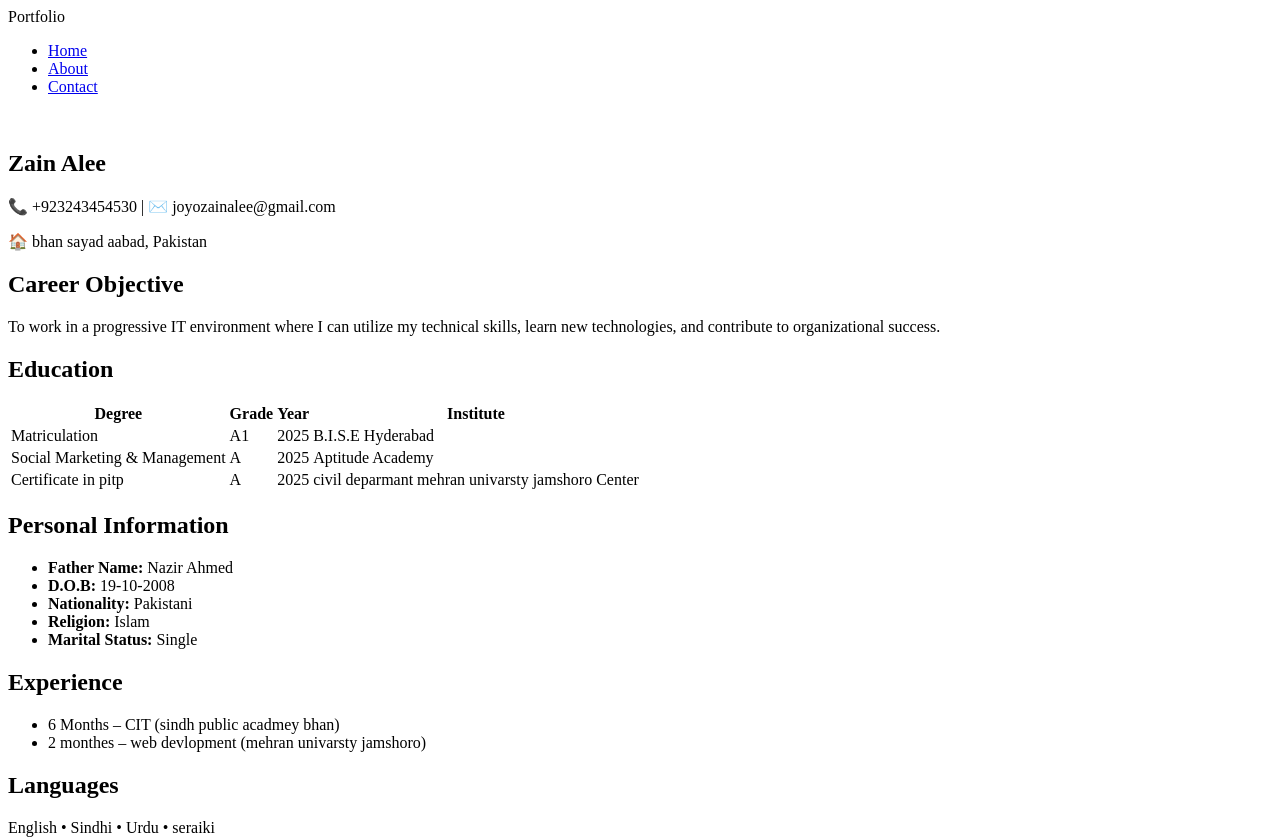
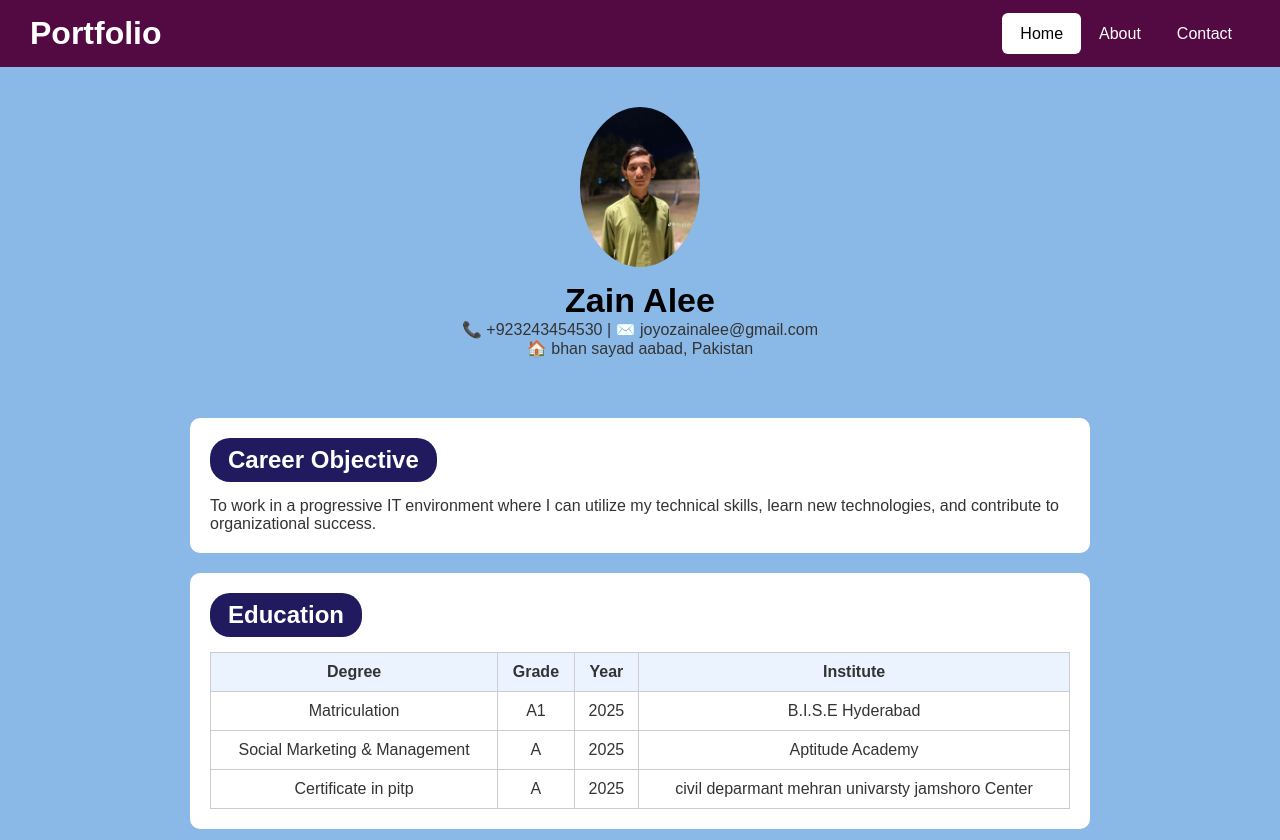
Before and after one commit to zainalijoyo73-source/PITP-Batch-2, a plain HTML site: page My Portfolio 2.html in a window 1280 px wide. Shown: the top 840 px of the page. Drawn offline with Linux system fonts and the light colour scheme.

Commit message:
Add files via upload

```diff
--- /dev/null
+++ b/My Portfolio 2.css
@@ -0,0 +1,124 @@
+* {
+    margin: 0;
+    padding: 0;
+    box-sizing: border-box;
+    font-family: Arial, Helvetica, sans-serif;
+}
+
+body {
+    background: #8bb9e7;
+    color: #333;
+}
+
+.header {
+    display: flex;
+    justify-content: space-between;
+    align-items: center;
+    background: #530a43;
+    padding: 15px 30px;
+}
+
+.logo {
+    font-size: 32px;
+    color: #fff;
+    font-weight: bold;
+}
+
+.nav ul {
+    list-style: none;
+    display: flex;
+}
+
+.nav ul li a {
+    text-decoration: none;
+    color: #fff;
+    padding: 12px 18px;
+    transition: 0.3s;
+}
+
+.nav ul li a:hover,
+.nav ul li a.active {
+    background: #fff;
+    color: #000;
+    border-radius: 6px;
+}
+
+.profile {
+    text-align: center;
+    padding: 40px 20px;
+}
+
+.profile img {
+    width: 120px;
+    border-radius: 50%;
+    margin-bottom: 10px;
+}
+
+.profile h1 {
+    color: black;
+    font-size: 34px;
+}
+
+.section {
+    background: #fff;
+    margin: 20px auto;
+    padding: 20px;
+    max-width: 900px;
+    border-radius: 10px;
+}
+
+.section h2 {
+    background: #211a5e;
+    color: #fff;
+    display: inline-block;
+    padding: 8px 18px;
+    border-radius: 20px;
+    margin-bottom: 15px;
+}
+
+
+.section table {
+    width: 100%;
+    border-collapse: collapse;
+}
+
+.section table th,
+.section table td {
+    border: 1px solid #ccc;
+    padding: 10px;
+    text-align: center;
+}
+
+.section table th {
+    background: #eaf3ff;
+}
+
+.info {
+    list-style: none;
+}
+
+.info li {
+    padding: 6px 0;
+}
+.section {
+    background: #fff;
+    margin: 20px auto;
+    padding: 20px;
+    max-width: 900px;
+    border-radius: 10px;
+    transition: all 0.3s ease;
+}
+
+.section:hover {
+    transform: scale(1.03);
+    box-shadow: 0 10px 20px rgba(0,0,0,0.2);
+}
+
+
+.footer {
+    background: #021e72;
+    color: #fff;
+    text-align: center;
+    padding: 15px;
+    margin-top: 30px;
+}
--- /dev/null
+++ b/zain.css
@@ -0,0 +1,89 @@
+body {
+    font-family: Arial, sans-serif;
+    background-color: #b35353;
+    margin: 0;
+    padding: 0;
+}
+
+header {
+    background-color: #18380b;
+    color: rgb(252, 247, 247);
+    text-align: center;
+    padding: 20px;
+}
+
+.menu {
+    background: white;
+    box-shadow: 0 0 6px 1px black;
+    margin: 20px auto;
+    padding: 15px;
+    width: 80%;
+    border-radius: 8px;
+}
+
+.menu h2 {
+    border-bottom: 2px solid #5c514b;
+    padding-bottom: 5px;
+}
+
+.item {
+    display: flex;
+    justify-content: space-between;
+    padding: 8px 0;
+    font-size: 16px;
+    transition: all 0.3s ease;
+}
+.item:hover {
+    padding: 15px 10px;
+    background-color:#e6d1d1;
+    border-radius: 5px;
+    cursor: pointer;
+}
+
+footer {
+    text-align: center;
+    padding: 10px;
+    background: #333;
+    color: rgb(61, 47, 47);
+}
+
+nav {
+    display: flex;
+    background-color: #e9e632;
+    height: 60px;
+    justify-content: end;
+    align-items: center;
+
+}
+
+nav ul {
+
+    list-style: none;
+    padding: 0px;
+    margin: 0px;
+
+}
+
+nav>ul>li {
+
+    float: left;
+}
+
+nav ul li a {
+
+    text-decoration: none;
+    color: rgb(31, 16, 16);
+    padding: 21px;
+    display: block;
+}
+
+nav ul li a:hover {
+    background-color: black;
+    color: rgb(196, 98, 98);
+    border-radius: 0 0 10px 10px;
+}
+.nav ul li a.active {
+    background-color:black;
+    color: rgb(216, 197, 197);
+
+}
```
Also changed, not shown: Zain Alee.html (+3 -3 lines), about.html (added, +43 -0 lines), 241.jpg (added).
